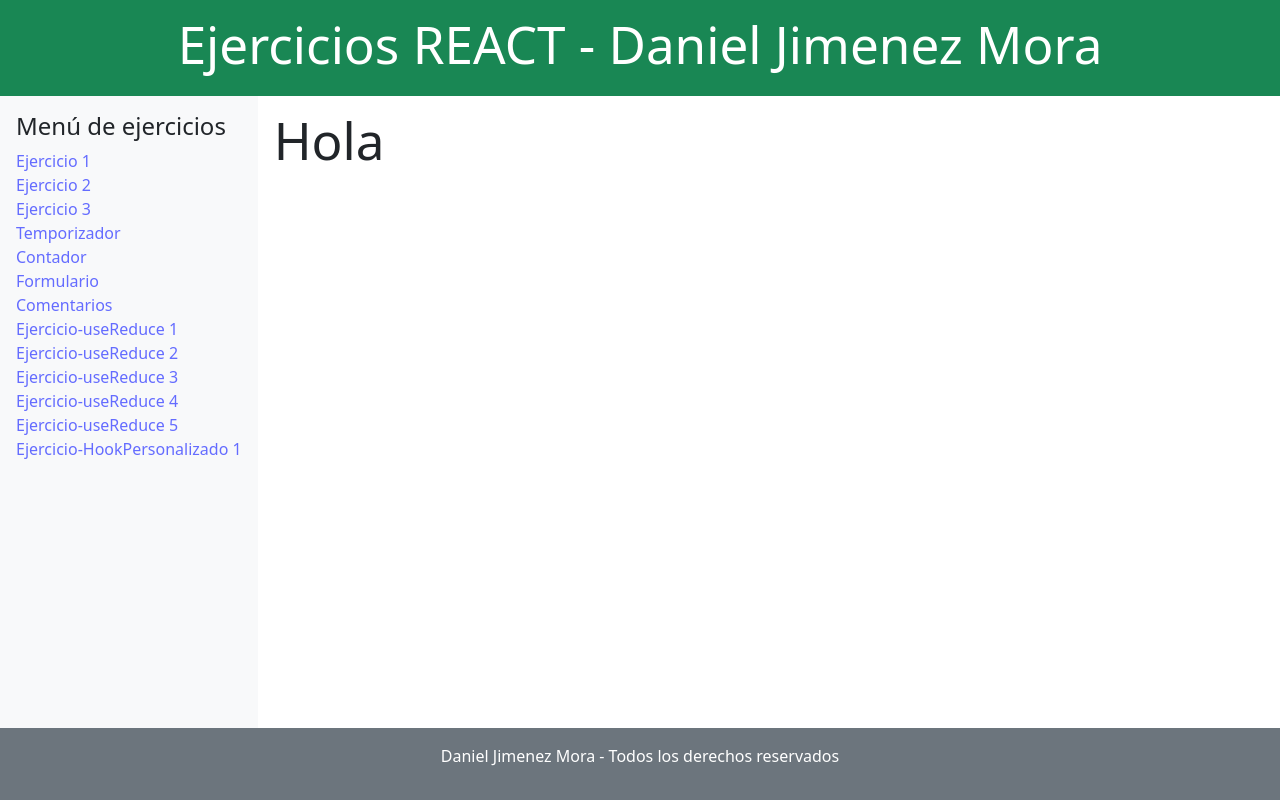
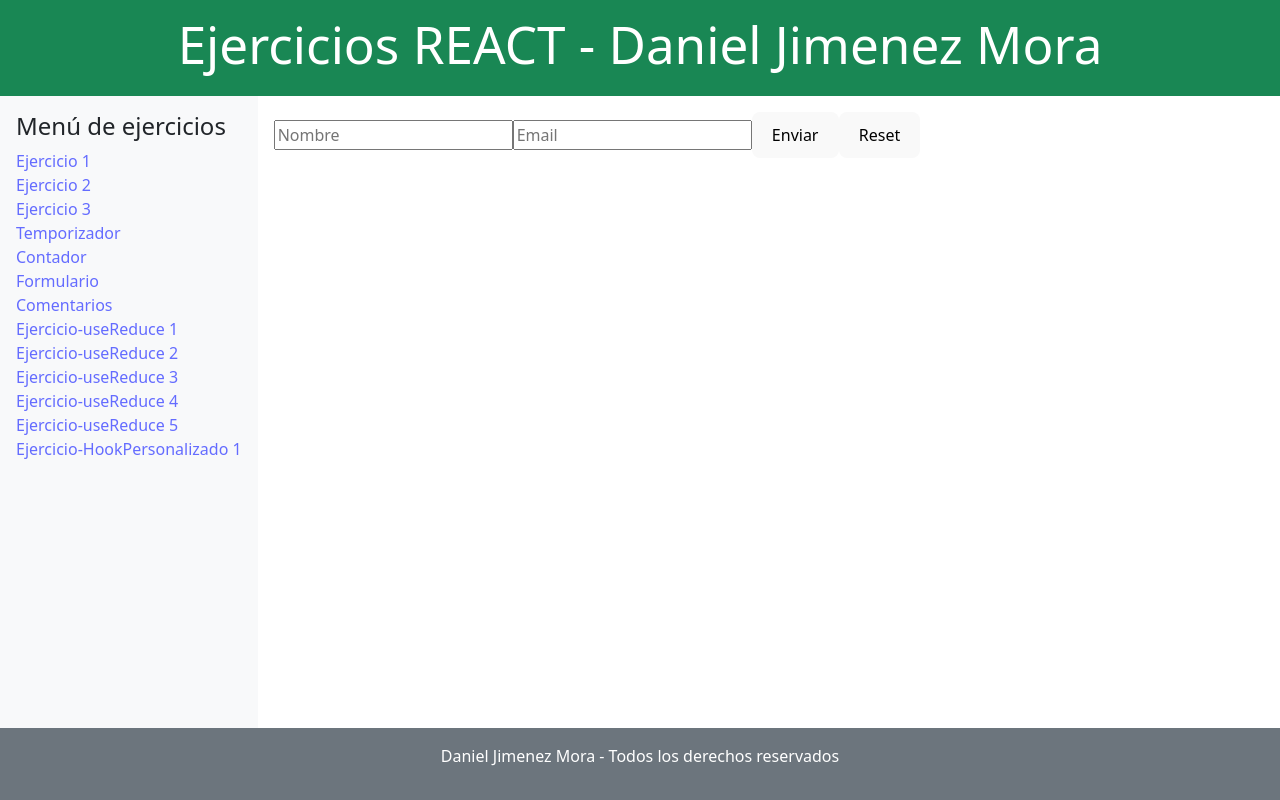
Before and after one commit to djimenez25/Ejercicios_REACT, a React (Vite) app: page /hook1 in a window 1280 px wide. Built offline with nearby package versions, Linux system fonts and the light colour scheme.

Commit message:
Commit hookPersonalizados

```diff
--- a/src/ejercicios/hookPersonalizado1.jsx
+++ b/src/ejercicios/hookPersonalizado1.jsx
@@ -1,7 +1,30 @@
+import { useForm } from "../hooks/useForm";
+
 export function HookPersonalizado1() {
+  const { values, handleChange, resetForm, handleSubmit } = useForm({
+    nombre: "",
+    email: "",
+  });
   return (
-    <>
-      <h1>Hola</h1>
-    </>
+    <form onSubmit={handleSubmit}>
+      <input
+        type='text'
+        name='nombre'
+        value={values.nombre}
+        onChange={handleChange}
+        placeholder='Nombre'
+      />
+
+      <input
+        type='email'
+        name='email'
+        value={values.email}
+        onChange={handleChange}
+        placeholder='Email'
+      />
+
+      <button type='submit'>Enviar</button>
+      <button onClick={resetForm}>Reset</button>
+    </form>
   );
 }
--- /dev/null
+++ b/src/hooks/useForm.jsx
@@ -0,0 +1,22 @@
+import { useState } from "react";
+
+export function useForm(valorInicial) {
+  const [values, setValues] = useState(valorInicial);
+
+  const handleChange = (e) => {
+    const { name, value } = e.target;
+    setValues({ ...values, [name]: value });
+  };
+
+  const handleSubmit = (e) => {
+    e.preventDefault();
+    console.log(values);
+  };
+
+  const resetForm = (e) => {
+    e.preventDefault();
+    setValues(valorInicial);
+  };
+
+  return { values, handleChange, resetForm, handleSubmit };
+}
```
